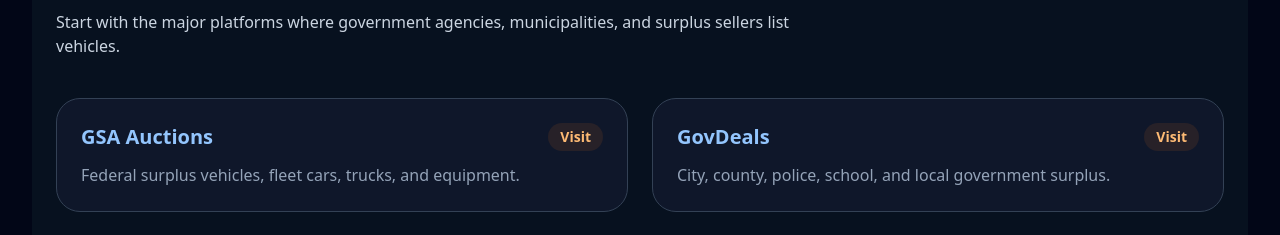
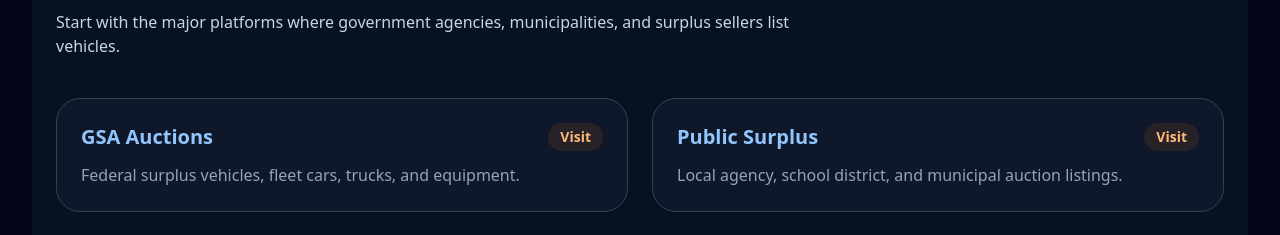
Before and after one commit to Police-Interceptors/police-interceptors, a Next.js app: page / in a window 1280 px wide. Shown: the part 880-1115 px from the top of the page. Built offline with nearby package versions, Linux system fonts and the light colour scheme.

Commit message:
Replace GovDeals with Public Surplus entry

```diff
--- a/app/page.tsx
+++ b/app/page.tsx
@@ -25,10 +25,10 @@
     href: 'https://gsaauctions.gov',
   },
   {
-    name: 'GovDeals',
-    description: 'City, county, police, school, and local government surplus.',
-    href: 'https://www.govdeals.com',
-  },
+  name: 'Public Surplus',
+  description: 'Local agency, school district, and municipal auction listings.',
+  href: 'https://www.publicsurplus.com',
+},
   {
     name: 'GovPlanet',
     description: 'Government fleet trucks, heavy equipment, trailers, and utility vehicles.',
```
